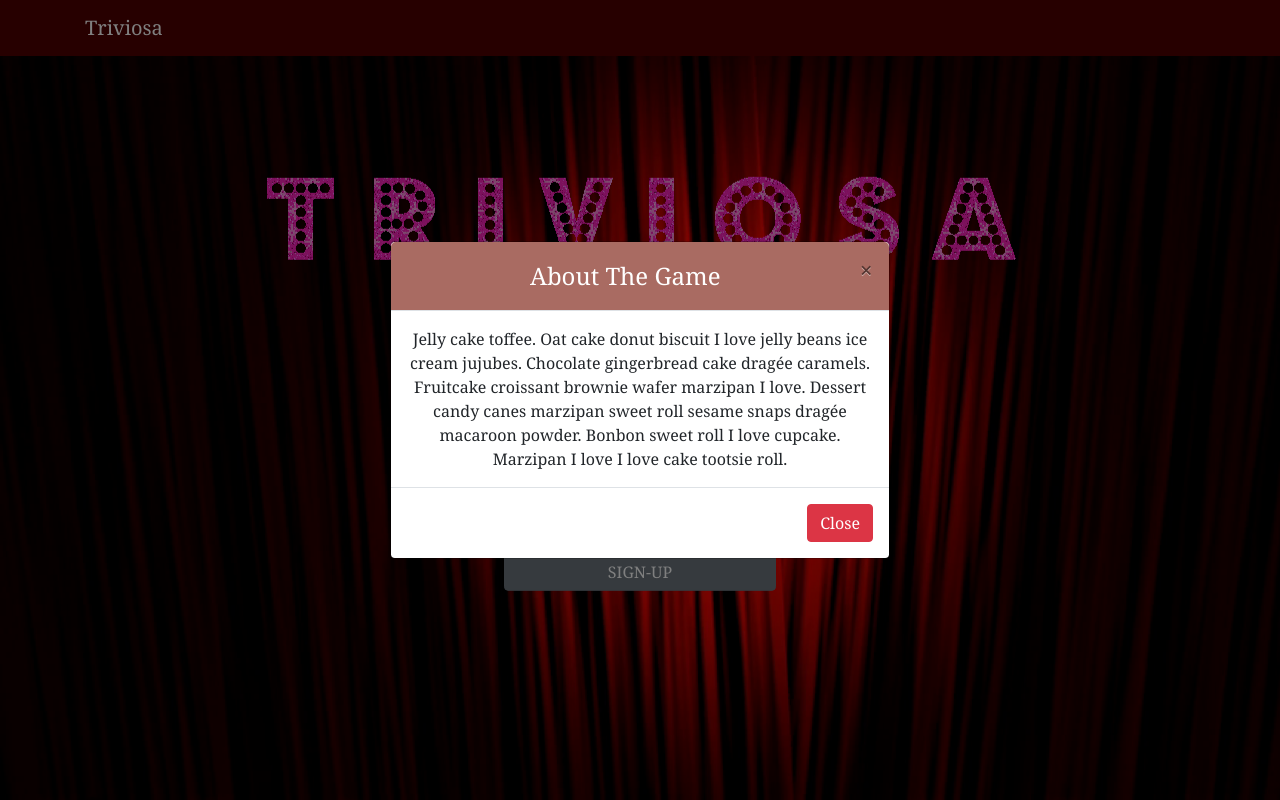
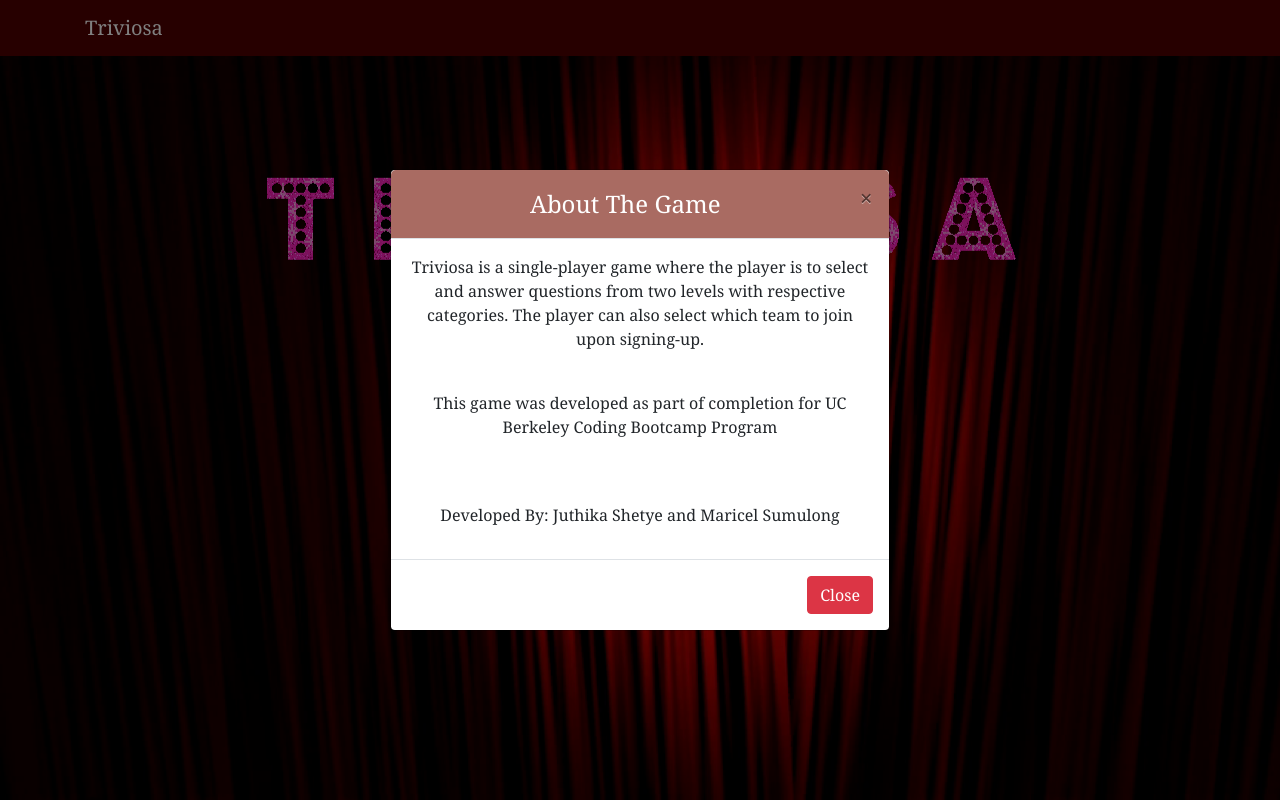
Before and after one commit to azhelle16/Project-2, a website: page public/index.html in a window 1280 px wide. Both pictures are taken after a click on the link "Triviosa". Drawn offline with nearby package versions, Linux system fonts and the light colour scheme; no server answers.

Commit message:
FIXES 	- updated "about the game" information 	- empty input texts after successful sign-up
Name    :   Maricel Louise Sumulong
Date    :   April 17, 2019 PDT
E-mail  :   mllsumulong@gmail.com

```diff
--- a/public/assets/javascripts/app.js
+++ b/public/assets/javascripts/app.js
@@ -358,8 +358,8 @@ function validateData() {
  #  AUTHOR        : Maricel Louise Sumulong
  #  DATE          : April 11, 2019 PDT
  #  MODIFIED BY   : Maricel Louise Sumulong
- #  REVISION DATE : April 16, 2019 PDT
- #  REVISION #    : 3
+ #  REVISION DATE : April 17, 2019 PDT
+ #  REVISION #    : 4
  #  DESCRIPTION   : logs or signs up the user based on the flag
  #  PARAMETERS    : flag for sign up or login
  #
@@ -395,7 +395,8 @@ function loginSignUp(flag) {
           } else {
               alertMsg("Account Successfully Created!!!");
               globalUserId = c.id
-
+              $("#username").val("")
+              $("#password").val("")
               //functions to be executed after signUp/logIn
               //are called inside testingFunctions
               testingFunctions();
--- a/public/index.html
+++ b/public/index.html
@@ -41,9 +41,11 @@
 
         <!-- Modal body -->
         <div class="modal-body">
-          Jelly cake toffee. Oat cake donut biscuit I love jelly beans ice cream jujubes. Chocolate gingerbread cake dragée caramels. Fruitcake croissant brownie wafer marzipan I love.
-
-          Dessert candy canes marzipan sweet roll sesame snaps dragée macaroon powder. Bonbon sweet roll I love cupcake. Marzipan I love I love cake tootsie roll.
+          <p>Triviosa is a single-player game where the player is to select and answer questions from two levels with respective categories. The player can also select which team to join upon signing-up.</p>
+          <br>
+          <p>This game was developed as part of completion for UC Berkeley Coding Bootcamp Program</p>
+          <br><br>
+          <p>Developed By: Juthika Shetye and Maricel Sumulong</p>
         </div>
 
         <!-- Modal footer -->
```
Also changed, not shown: public/main.html (+5 -3 lines), public/results.html (+5 -3 lines).
